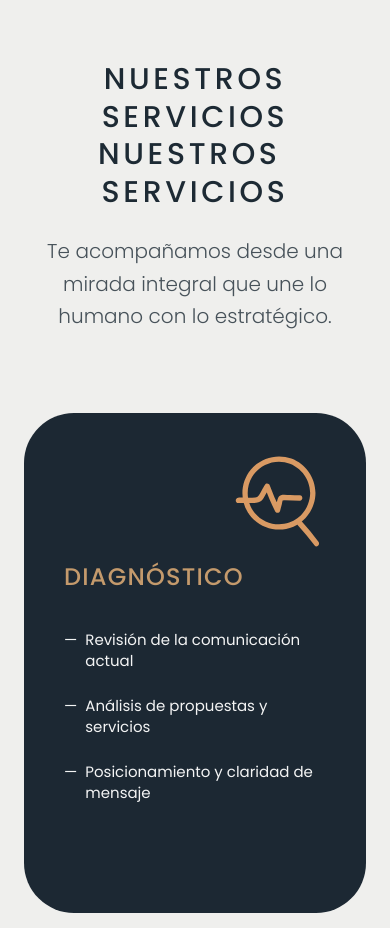
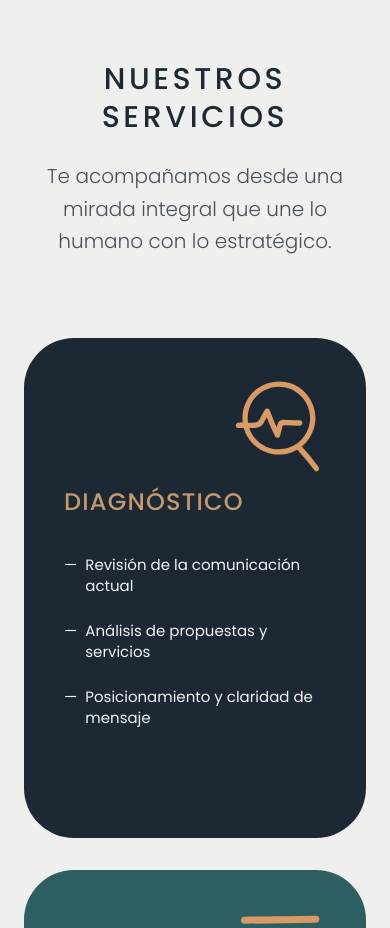
Before and after one commit to somoscasaseis/somoscasaseis, a Next.js app: page / in a window 390 px wide. Shown: the part 1520-2448 px from the top of the page. Built offline with nearby package versions, Linux system fonts and the light colour scheme; no server answers; a web font is replaced by a local one.

Commit message:
Wednesday Windsurf SWE

```diff
--- a/src/components/v2/sections/ServicesV2.tsx
+++ b/src/components/v2/sections/ServicesV2.tsx
@@ -101,7 +101,9 @@ export const ServicesV2 = ({ services }: { services?: ServiceProps[] }) => {
         <div className="mb-14 md:mb-24 flex flex-col items-center text-center w-full">
           <h2 className="mb-6 text-center text-3xl md:text-5xl font-medium text-foreground uppercase tracking-[0.12em] md:tracking-[0.18em] leading-tight w-full">
             <span className="md:hidden">NUESTROS SERVICIOS</span>
-            <SplitReveal text="NUESTROS SERVICIOS" stagger={0.05} className="hidden md:block w-full text-center" />
+            <span className="hidden md:block">
+              <SplitReveal text="NUESTROS SERVICIOS" stagger={0.05} className="w-full text-center" />
+            </span>
           </h2>
           <motion.p
             variants={introBlockVariantsMobile}
```
